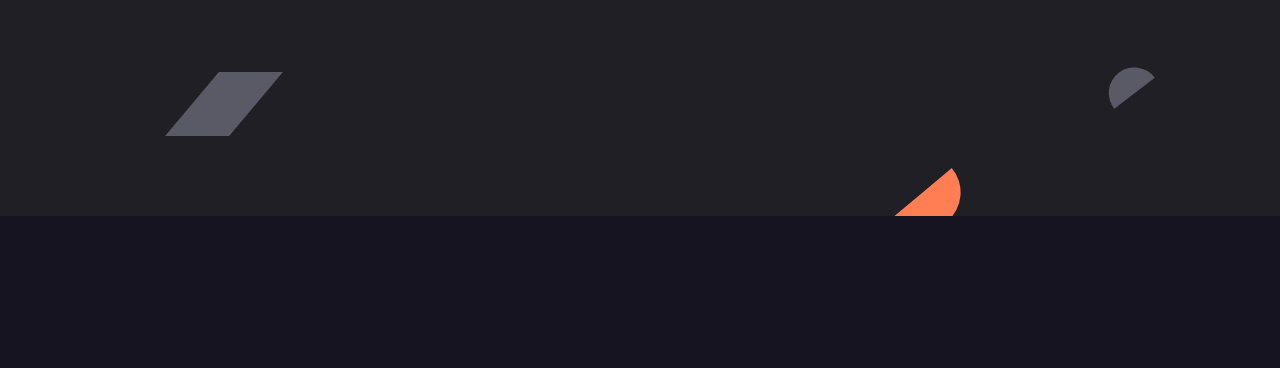
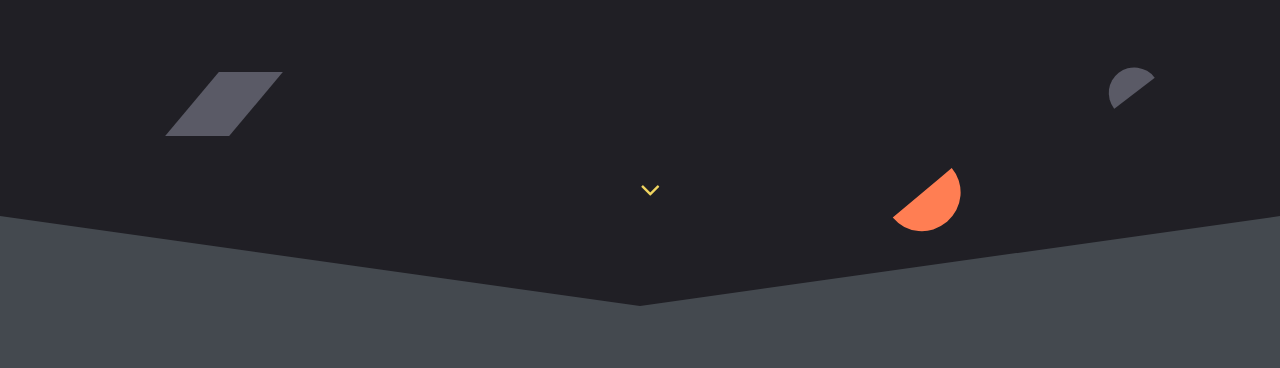
Before and after one commit to jayjariwala/portfolio, a plain HTML site: page index.html in a window 1280 px wide. Shown: the part 584-952 px from the top of the page. Drawn offline with nearby package versions, Linux system fonts and the light colour scheme.

Commit message:
added triangle shapes

```diff
--- a/assets/scss/style.scss
+++ b/assets/scss/style.scss
@@ -54,8 +54,9 @@ color: linear-gradient(red, yellow, green);
     text-decoration: none;
     color: white;
     font-size: 18px;
-
-
+  }
+  .navigation a:hover{
+    color: $maintext;
   }
 }
 
@@ -260,7 +261,7 @@ color: linear-gradient(red, yellow, green);
 {
     position: relative;
     height: 500px;
-    background-color:#161421;
+    background: linear-gradient(180deg,#44494f 0,#44494f 18%,#6b747b 81%,#6b747b);
     z-index:5;
 }
 .photo
@@ -297,7 +298,37 @@ color: linear-gradient(red, yellow, green);
       color: silver;
   }
   i:hover{
-    color: $shapeorange;
+    color: white;
+    font-size: 22px;
   }
 
 }
+.triangle1
+{
+  height: 90px;
+  width: 50%;
+  background-color: #44494f;
+  -webkit-clip-path: polygon(100% 100%, 0 0, 0 100%);
+  clip-path: polygon(100% 100%, 0 0, 0 100%);
+  float: left;
+}
+.triangle2
+{
+  height: 90px;
+  width: 50%;
+  background-color: #44494f;
+  -webkit-clip-path: polygon(100% 100%, 0 100%, 100% 0);
+  clip-path: polygon(100% 100%, 0 100%, 100% 0);
+  float: right;
+}
+.shapecontainer
+{
+  overflow: hidden;
+}
+.fa-angle-down
+{
+  position: absolute;
+  color:$maintext;
+  bottom: 10px;
+
+}
--- a/index.html
+++ b/index.html
@@ -49,6 +49,13 @@
       <div class="circle"><div class="innercircle"></div></div>
       <div class="stripecontainer1"><div class="stripe"></div><div class="stripe"></div><div class="stripe"></div><div class="stripe"></div><div class="stripe"></div><div class="stripe"></div><div class="stripe"></div><div class="stripe"></div></div>
       <div class="stripecontainer2"><div class="stripe" id="stripe2"></div><div class="stripe" id="stripe2"></div><div class="stripe" id="stripe2"></div><div class="stripe" id="stripe2"></div><div class="stripe" id="stripe2"></div><div class="stripe" id="stripe2"></div><div class="stripe" id="stripe2"></div><div class="stripe" id="stripe2"></div></div>
+      <i class="fa fa-2x fa-angle-down"></i>
+    </div>
+    <div class="shapecontainer">
+      <div class="triangle1">
+      </div>
+      <div class="triangle2">
+      </div>
     </div>
     <div class="work">
 
```
Also changed, not shown: assets/css/style.css, 1 other file.
